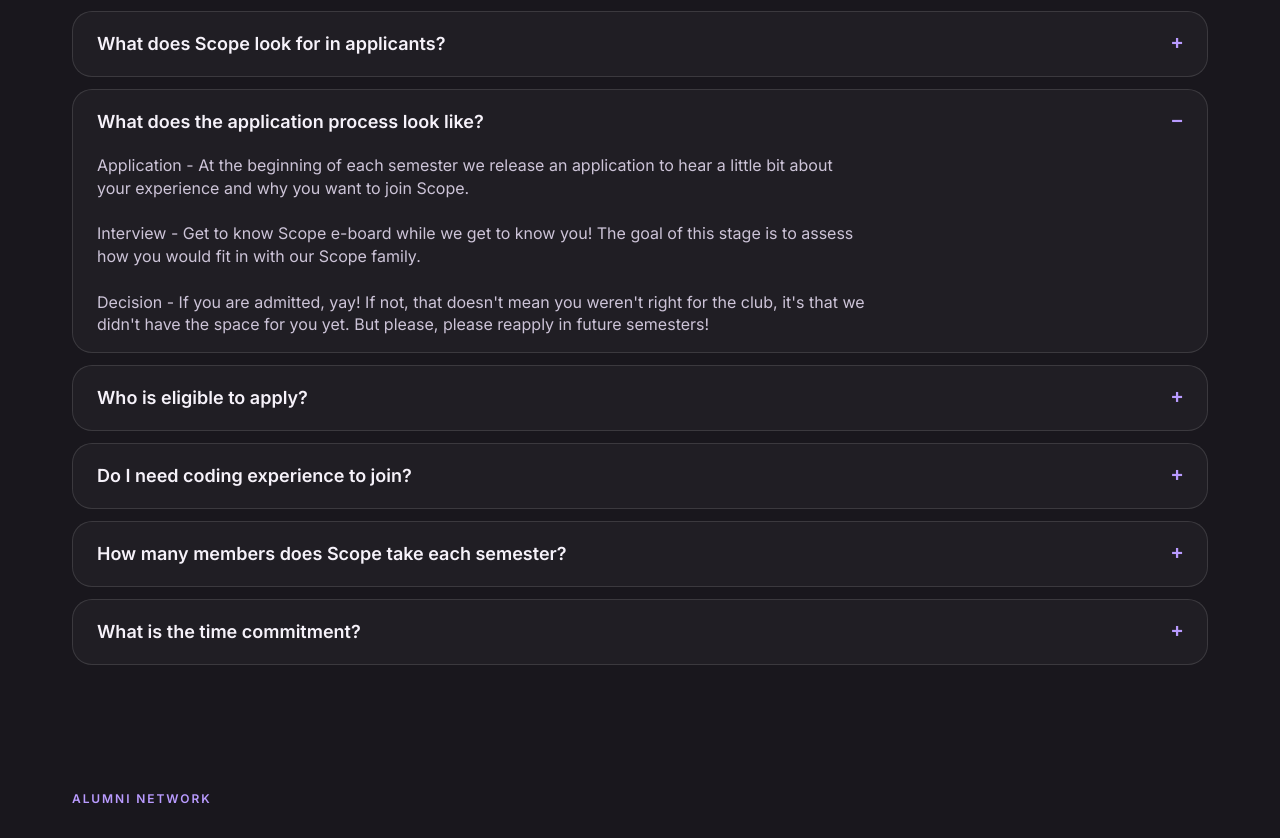
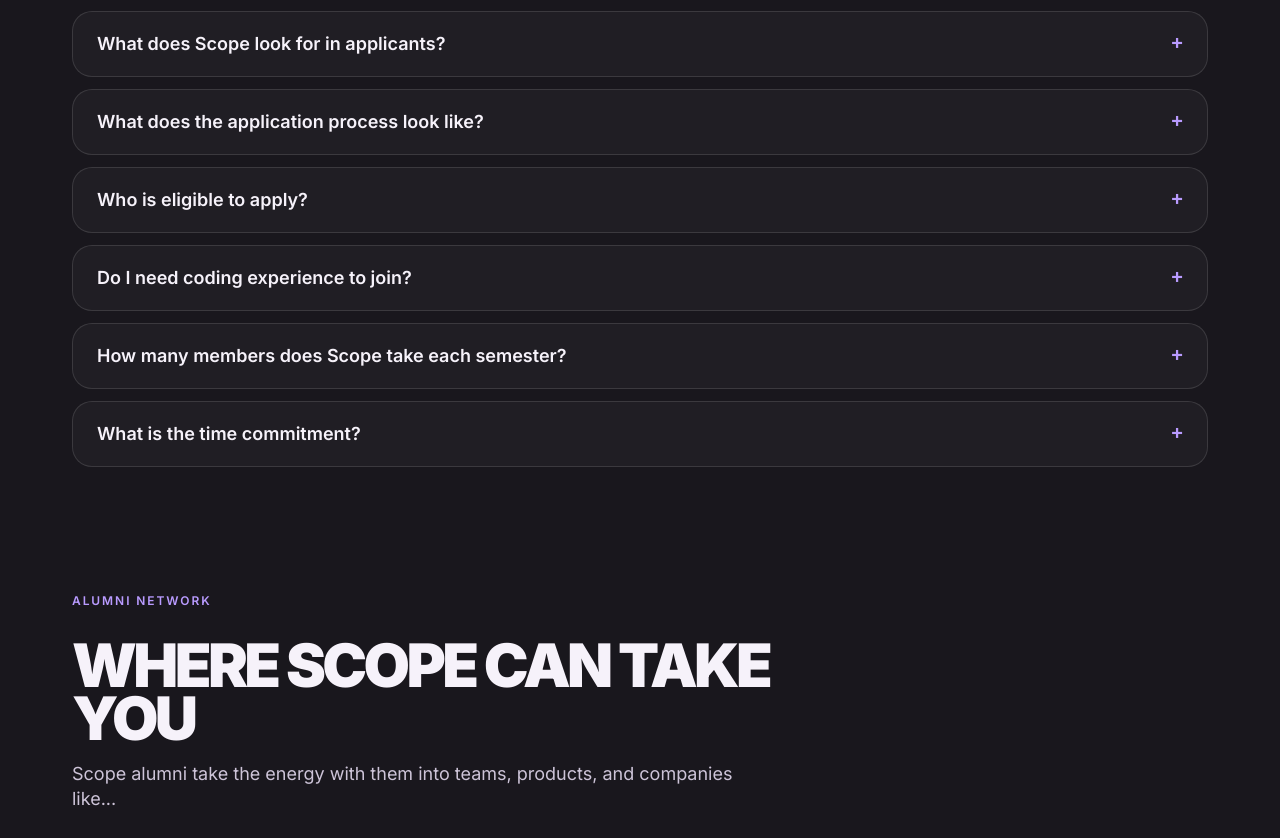
Before and after one commit to scopeusc/website-rerevamp, a Next.js app: page / in a window 1280 px wide. Shown: the part 3908-4746 px from the top of the page. Built offline with nearby package versions, Linux system fonts and the light colour scheme.

Commit message:
no open faq on start

```diff
--- a/components/FaqAccordion.tsx
+++ b/components/FaqAccordion.tsx
@@ -4,7 +4,7 @@
 import { faqs } from "@/lib/content";
 
 export function FaqAccordion() {
-  const [open, setOpen] = useState(2);
+  const [open, setOpen] = useState(-1);
 
   return (
     <div className="flex flex-col gap-3">
```
